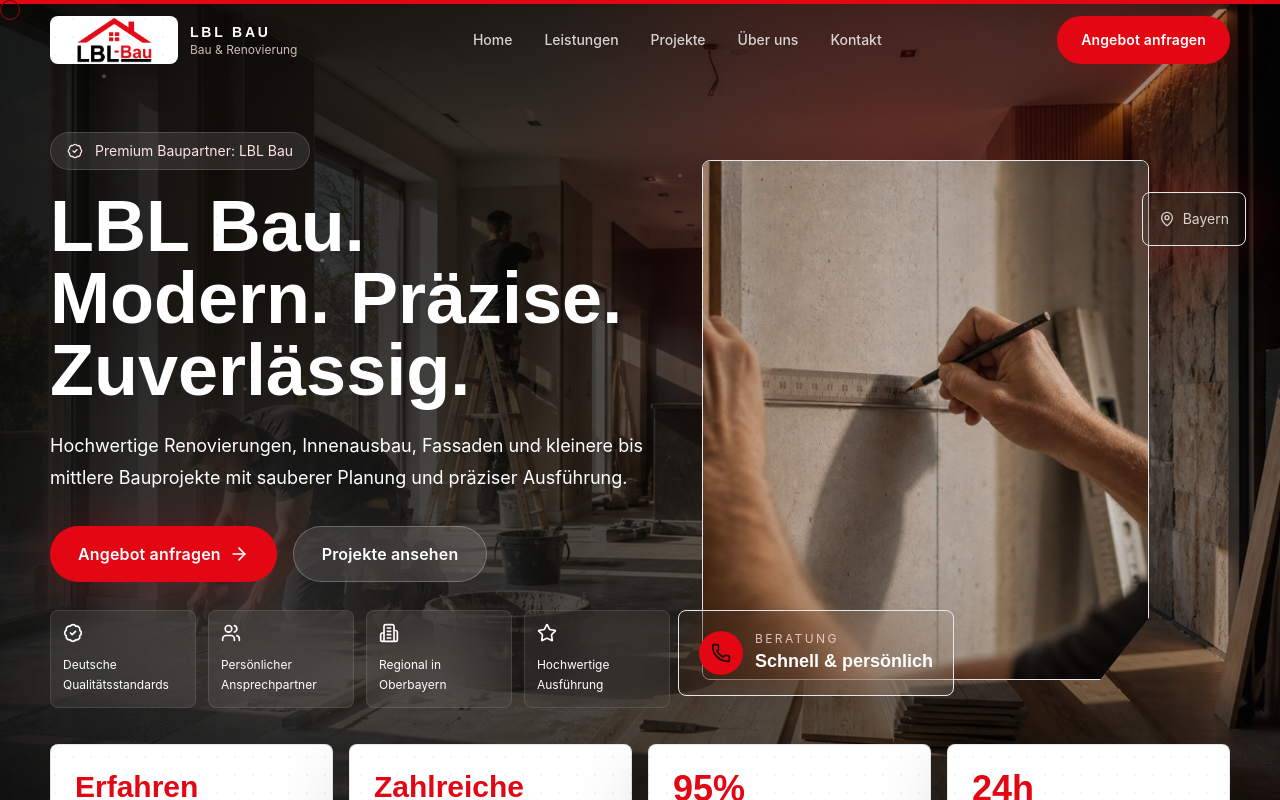
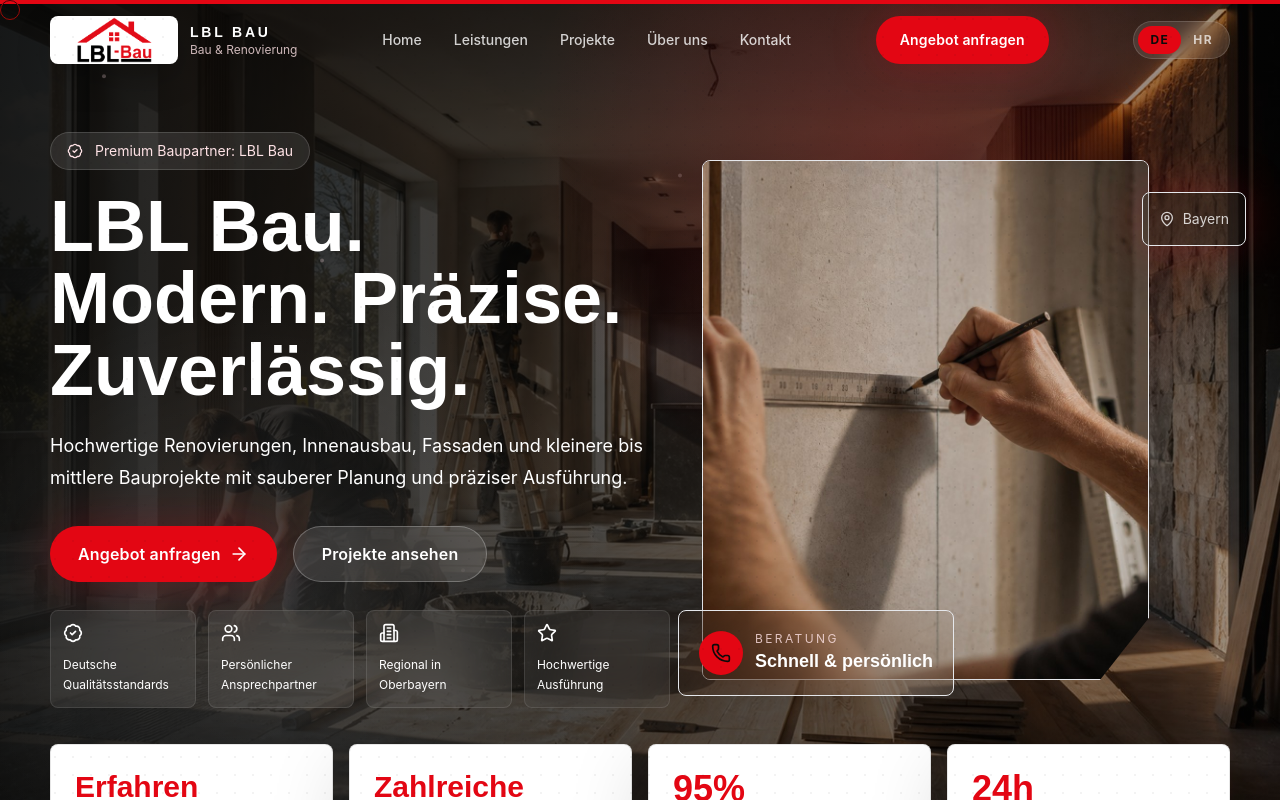
Before and after one commit to harishrvicfit-alt/lbl-bau, a Next.js app: page / in a window 1280 px wide. Shown: the top 800 px of the page. Built offline with nearby package versions, Linux system fonts and the light colour scheme.

Commit message:
feat: enable Croatian language switcher

```diff
--- a/components/site-shell.tsx
+++ b/components/site-shell.tsx
@@ -15,7 +15,7 @@
 
 gsap.registerPlugin(ScrollToPlugin);
 
-const showLanguageSwitcher = false;
+const showLanguageSwitcher = true;
 
 export function SiteShell({ children }: { children: React.ReactNode }) {
   const { language, setLanguage, text } = useLanguage();
```
